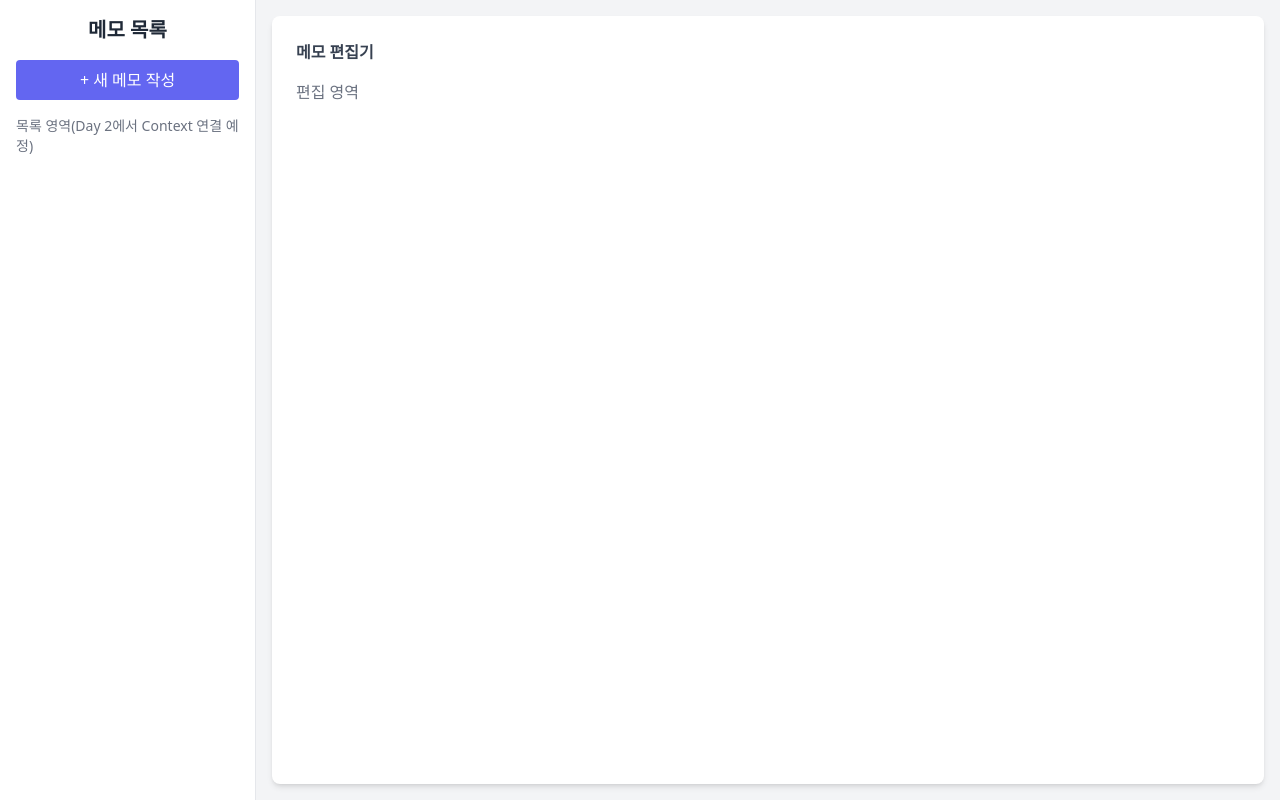
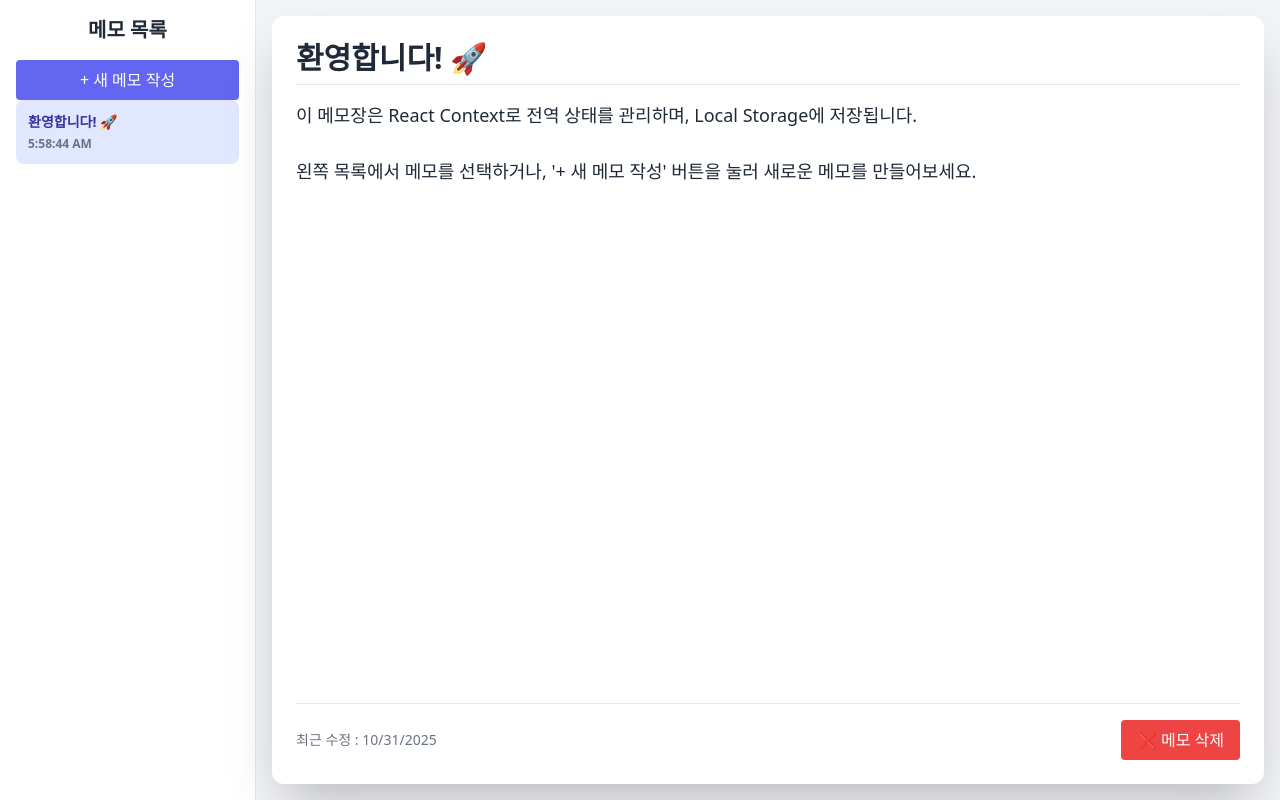
Before and after one commit to parktaejung/simple-notion-clone, a React (Create React App) app: page / in a window 1280 px wide. Built offline with nearby package versions, Linux system fonts and the light colour scheme.

Commit message:
note editor

```diff
--- a/src/App.tsx
+++ b/src/App.tsx
@@ -3,9 +3,11 @@ import React from 'react';
 import './index.css';
 import NoteList from './components/NoteList';
 import NoteEditor from './components/NoteEditor';
+import { NoteProvider } from './context/NoteContext';
 
 function App() {
   return (
+    <NoteProvider>
       <div className="flex h-screen antialiased text-gray-800 bg-gray-50">
         <div className='flex flex-col w-64 border-r border-gray-200 bg-white'>
           <NoteList />
@@ -16,6 +18,7 @@ function App() {
 
         </div>
       </div>
+    </NoteProvider>
   );
 }
 
--- a/src/components/NoteEditor.tsx
+++ b/src/components/NoteEditor.tsx
@@ -1,9 +1,57 @@
+import React,{useState ,useEffect, useCallback} from 'react';
+import { useNotes } from '../context/NoteContext';
+
 function NoteEditor() {
+    const {activeNote, saveNote,deleteNote} = useNotes();
+
+    const [title,setTitle] = useState('');
+    const [content,setContent] = useState('');
+
+    useEffect(()=>{
+        if(activeNote){
+            setTitle(activeNote.title);
+            setContent(activeNote.content);
+        }
+    },[activeNote])
+    const handleSave = useCallback(()=>{
+        if(!activeNote) return;
+
+        saveNote({title,content});
+
+    },[activeNote,title,content,saveNote])
+    if(!activeNote){
+        return(
+            <div className='h-full flex items-center justify-center bg-white rounded-lg shadow-md'>
+                <p className='text-xl text-gray-400'>메모를 선택하거나 새로 작성해주세요</p>
+            </div>
+        )
+    }
  return(
-    <div className="h-full bg-white p-6 shadow-md rounded-lg">
-        <h2 className="text=2xl font-semibold mb-4 text-gray-700">메모 편집기</h2>
-        <p className="text-gray-500">편집 영역</p>
+    <div className="flex flex-col h-full bg-white p-6 shadow-2xl rounded-xl">
+        <input type="text"
+               value={title}
+               onChange={(e)=>setTitle(e.target.value)}
+               onBlur={handleSave}
+               className='w-full text-3xl font-bold mb-4 border-b pb-2 focus:outline-none '
+               placeholder='제목을 입력하세요' />
 
+        <textarea
+            value={content}
+            onChange={(e)=>{setContent(e.target.value)}}
+            onBlur={handleSave}
+            className='flex-1 w-full text-lg resize-none focus:outline-none placeholder-gray-400'
+            placeholder='여기에 메모 내용을 작성하세요...' />
+
+        <div className='mt-4 flex justify-between items-center border-t pt-4'>
+            <p className='text-sm text-gray-500'>
+                최근 수정 : {new Date(activeNote.updatedAt).toLocaleDateString()}
+            </p>
+            <button
+                onClick={()=>{deleteNote(activeNote.id)}}
+                className='px-4 py-2 bg-red-500 text-white rounded hover:bg-red-600 transition duration-200'>
+                    ❌ 메모 삭제
+            </button>
+        </div>
     </div>
  )
 }
--- a/src/components/NoteList.tsx
+++ b/src/components/NoteList.tsx
@@ -1,11 +1,31 @@
+import React from 'react';
+import { useNotes } from '../context/NoteContext';
 function NoteList() {
+    const {notes,activeNote,createNote,selectNote}  = useNotes();
     return(
         <div className="p-4">
             <h2 className="text-xl text-center font-bold mb-4">메모 목록</h2>
-            <button className="w-full py-2 bg-indigo-500 text-white rounded hover:bg-indigo-600">
+            <button onClick={createNote} className="w-full py-2 bg-indigo-500 text-white rounded hover:bg-indigo-600">
                 + 새 메모 작성
             </button>
-            <p className="mt-4 text-sm text-gray-500">목록 영역(Day 2에서 Context 연결 예정)</p>
+            {/*메모 목록 렌더링 */}
+            <div className="space-y-1">
+                {notes.map((note)=>{
+                    const isActive = activeNote?.id === note.id;
+                    const activeClass = isActive ? 'bg-indigo-100 text-indigo-800 font-semibold' : 'hover:bg-gray-100 text-gray-700';
+                    return(
+                        <div key={note.id} onClick={()=> selectNote(note.id)} className={`p-3 rounded-lg cursor-pointer transition duration-150 ${activeClass}`}>
+                          <h3 className='text-sm font-semibold truncate'>
+                            {note.title || "제목 없음"}
+                          </h3>
+                          <p className='text-xs text-gray-500 mt-1'>
+                            {new Date(note.updatedAt).toLocaleTimeString()}
+                          </p>
+                        </div>
+
+                    )
+                })}
+            </div>
         </div>
     )
 }
--- /dev/null
+++ b/src/context/NoteContext.tsx
@@ -0,0 +1,130 @@
+import { createContext,useState,useContext,ReactNode,useCallback } from "react";
+import {v4 as uuidv4} from 'uuid';
+import {Note} from '../types/note';
+import useLocalStorage from "../hook/useLocalStorage";
+
+//1. contextType정의 (전역 상태의 설계도)
+//이 인터페이스는 Context가 제공할 모든 값(데이터와 함수)의 타입을 명시합니다
+
+interface NoteContextType{
+    notes: Note[];  //모든 메모 객체들의 배열
+    activeNote : Note | null; //현재 편집중이거나 선택된 메모 객체 없으면 null
+    selectNote : (id:string) => void; //특정 id의 메모를 선택하는 함수
+    saveNote : (note:Partial<Note>) => void; //메모 내용을 저장/업데이트 하는 함수
+    deleteNote : (id:string) => void; //특정 id의 메모를 제거하는 함수
+    createNote : () => void; //새로운 빈 메모를 생성하는 함수
+}
+
+//초기 메모데이터 : 앱 시작시 로컬 스토리지에 아무겂도 없을 때 사용 될 기본 메모
+// typescript에게 배열의 타입이 Note[]임을 명시적으로 알려줌
+
+const INITIAL_NOTES : Note[] = [
+    {
+        id : uuidv4(), //고유id생성
+        title : "환영합니다! 🚀",
+        content : "이 메모장은 React Context로 전역 상태를 관리하며, Local Storage에 저장됩니다.\n\n왼쪽 목록에서 메모를 선택하거나, '+ 새 메모 작성' 버튼을 눌러 새로운 메모를 만들어보세요.",
+        createdAt: Date.now(),
+        updatedAt:Date.now()
+    }
+]
+
+//2.  context 객체 생성
+// createContext에 초기값으로 undefined를 넘기고, 타입은 NoteContextType또는  undefined
+const NoteContext = createContext<NoteContextType | undefined>(undefined);
+
+//3. Custom hook : useNotes
+// 하위 컴포넌트들이 NoteContext의 값을 편리하고 안전하게 사용할 수 있도록 돕는 훅이다.
+export const useNotes = () => {
+    const context = useContext(NoteContext);
+    if(context === undefined){
+        throw new Error('useNotes는  NoteProvider안에서만 사용해야함')
+    }
+    return context;
+}
+
+//4. provider정의 여기서 상태 생성 및 관리의 핵심을 다 구현
+interface NoteProviderProps {
+    children : ReactNode,
+}
+
+//NoteProvider는 Context의 값을 생성하고 관리하며, 자식 컴포턴트들에게 이를 제공합니다...
+export const NoteProvider:React.FC<NoteProviderProps> = ({children}) => {
+    //[상태1] 모든 메모 목록을 관리합니다. useLocalStorage 훅을 사용하여 영속성을 확보합니다.
+    const [notes, setNotes] = useLocalStorage<Note[]>('simple-notion-notes',INITIAL_NOTES);
+
+    //상태2 현재 활성화 된 메모의 id를 관리합니다.
+    //notes배열이 비어있지 않다면 첫번째 메모를 기본 활성화 메모로 설정합니다.
+    const [activeNoteId, setActiveNoteId] = useState<string | null>(notes[0]?.id || null);
+
+    //activeNoteId를 사용하여 실제 Note객체를 notes배열에서 찾아옵니다.
+    //find()메서드는 조건에 맞는 첫번째요소를 반환하고, 없으면undefined를 반환합니다.
+    const activeNote = notes.find(note => note.id === activeNoteId) || null;
+
+    //CURD함수 정의 usecallback으로 성능 최적화
+    //useCallback을 사용하는 이유 : 함수가 불필요하게 리렌더링을 하지 않도록 성능을 최적화합니다
+    //특히 하위컴포넌트에 함수를 props로 넘길때 유용
+
+    //메모 선택 : 특정 id의 메모를 활성화합니다
+    const selectNote = useCallback((id:string)=>{
+        setActiveNoteId(id);
+    },[])
+
+    //새 메모 생성 : 새로운 빈 메모를 생성하여 목록에 추가하고 즉시 활성화합니다.
+    const createNote = useCallback(()=>{
+        const newNote : Note = {
+            id: uuidv4(),
+            title: "제목 없음",
+            content : "새로운 메모 내용 ...",
+            createdAt : Date.now(),
+            updatedAt : Date.now(),
+        }
+        setNotes([newNote, ...notes]); // 새 메모를 목록의 맨 위에 추가
+        setActiveNoteId(newNote.id);
+
+    },[notes,setNotes]);
+
+    //메모저장/업데이트 , 현재 활성화된 메모의 제목과 내용을 업데이트 합니다..
+    //Pratial<Note>를 사용하여 Note객체의 모든 필드를 넘기지 않고, 변경된 필드만 넘길 수 있음
+    const saveNote = useCallback((updatedFields:Partial<Note>) => {
+        if(!activeNoteId) return;
+
+        setNotes(notes.map(note => {
+            if(note.id !== activeNoteId) return note;
+
+            return {
+                ...note,
+                ...updatedFields,
+                updatedAt:Date.now(),
+            }
+        }))
+    },[activeNoteId,notes,setNotes]);
+
+    //메모 삭제  특정 id의 메모를 목록에서 제거
+    const deleteNote = useCallback((id:string)=>{
+        const newNotes = notes.filter(note => note.id !== id);
+
+        setNotes(newNotes);
+
+        if(id === activeNoteId){
+            setActiveNoteId(newNotes[0]?.id || null);
+        }
+    },[activeNoteId,notes,setNotes]);
+
+
+    //최종 contextvalue
+    //Context Provider를 통해 하위 컴포넌트들에게 제공될 값들을 정의합니다.
+    const value: NoteContextType = {
+        notes,
+        activeNote,
+        selectNote,
+        saveNote,
+        deleteNote,
+        createNote,
+    }
+
+    return (
+        <NoteContext.Provider value={value}>
+            {children}
+        </NoteContext.Provider>
+    )
+}
--- /dev/null
+++ b/src/hook/useLocalStorage.ts
@@ -0,0 +1,34 @@
+import { useState, useEffect } from "react";
+
+//[Custom hook] 로컬 스토리지에 데이터를 저장하고 불러오는 훅
+//제네릭 <T>를 사용하여 어떤 타입의 데이터든 저장할수있도록함
+
+function useLocalStorage<T>(key:string,initialValue: T):[T,(value:T) => void]{
+    const [storedValue, setStoredValue] = useState<T>(()=>{
+        try{
+            if(typeof window === 'undefined'){
+                return initialValue;
+            }
+            const item = window.localStorage.getItem(key);
+            return item ? JSON.parse(item) : initialValue;
+        }catch(error){
+            console.error(error);
+            return initialValue;
+        }
+    })
+
+    useEffect(()=>{
+        try{
+            if(typeof window === 'undefined'){
+                return;
+            }
+            window.localStorage.setItem(key, JSON.stringify(storedValue));
+        }catch(error){
+            console.error(error);
+        }
+    },[key,storedValue])
+
+    return [storedValue,setStoredValue];
+}
+
+export default useLocalStorage;
```
Lines whose indentation alone changed are shown as unchanged.
